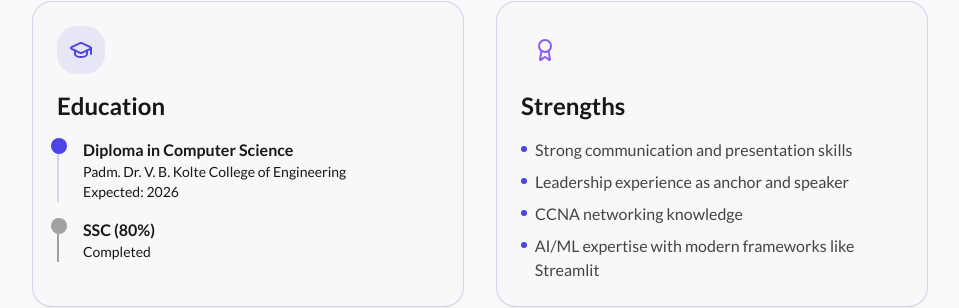
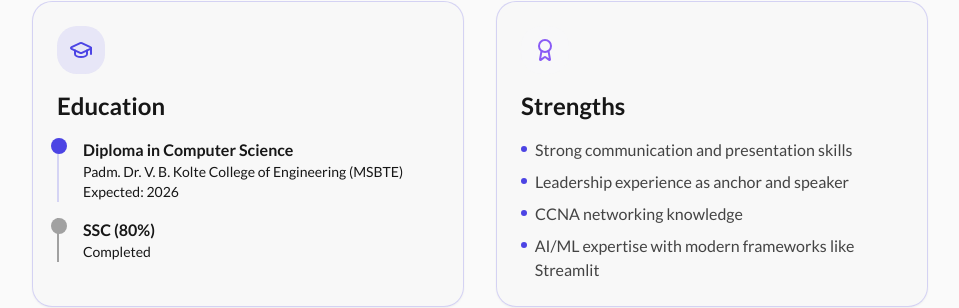
Before and after one commit to VedantAgarkar/network-ai-hub-main, a React (Vite) app: page / in a window 1280 px wide. Shown: the part 995-1303 px from the top of the page, without its empty margins (160-1119 px from the left). Built offline with nearby package versions, Linux system fonts and the light colour scheme; the HTML template or start-up script is replaced by a standard one.

Commit message:
Detailed education updates

```diff
--- a/src/components/About.tsx
+++ b/src/components/About.tsx
@@ -22,7 +22,7 @@ const About = () => {
                   <div className="relative pl-6 border-l-2 border-primary/20">
                     <div className="absolute left-0 top-0 -translate-x-1/2 w-4 h-4 bg-primary rounded-full" />
                     <p className="font-semibold text-foreground">Diploma in Computer Science</p>
-                    <p className="text-sm text-muted-foreground">Padm. Dr. V. B. Kolte College of Engineering</p>
+                    <p className="text-sm text-muted-foreground">Padm. Dr. V. B. Kolte College of Engineering (MSBTE)</p>
                     <p className="text-sm text-muted-foreground">Expected: 2026</p>
                   </div>
                   <div className="relative pl-6 border-l-2 border-muted">
```
